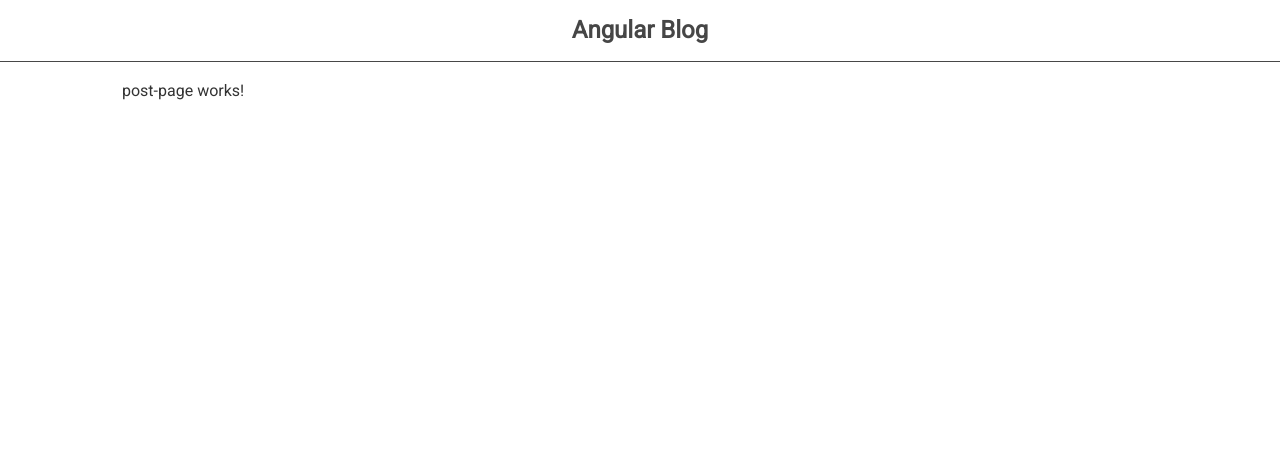
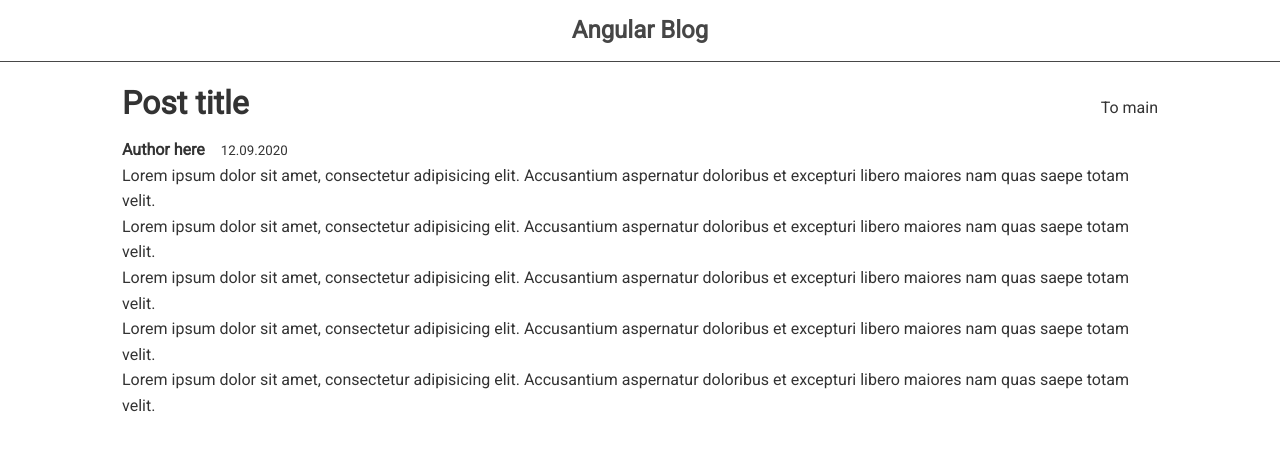
Before and after one commit to Gchapliy/angular-blog, an Angular app: page /post/1 in a window 1280 px wide. Shown: the top 450 px of the page. Built offline with nearby package versions, Linux system fonts and the light colour scheme.

Commit message:
post page decoration

```diff
--- a/src/app/post-page/post-page.component.html
+++ b/src/app/post-page/post-page.component.html
@@ -1 +1,20 @@
-<p>post-page works!</p>
+<div class="post">
+  <div class="header">
+    <h1>Post title</h1>
+
+    <button routerLink="/" class="btn btn-link">To main</button>
+  </div>
+
+  <div class="info">
+    <strong>Author here</strong>
+    <small>12.09.2020</small>
+  </div>
+
+  <div>
+    <p>Lorem ipsum dolor sit amet, consectetur adipisicing elit. Accusantium aspernatur doloribus et excepturi libero maiores nam quas saepe totam velit.</p>
+    <p>Lorem ipsum dolor sit amet, consectetur adipisicing elit. Accusantium aspernatur doloribus et excepturi libero maiores nam quas saepe totam velit.</p>
+    <p>Lorem ipsum dolor sit amet, consectetur adipisicing elit. Accusantium aspernatur doloribus et excepturi libero maiores nam quas saepe totam velit.</p>
+    <p>Lorem ipsum dolor sit amet, consectetur adipisicing elit. Accusantium aspernatur doloribus et excepturi libero maiores nam quas saepe totam velit.</p>
+    <p>Lorem ipsum dolor sit amet, consectetur adipisicing elit. Accusantium aspernatur doloribus et excepturi libero maiores nam quas saepe totam velit.</p>
+  </div>
+</div>
--- a/src/app/post-page/post-page.component.scss
+++ b/src/app/post-page/post-page.component.scss
@@ -0,0 +1,17 @@
+.post{
+  .header{
+    display: flex;
+    justify-content: space-between;
+    align-items: center;
+  }
+
+  h1{
+    margin-bottom: .5rem;
+  }
+
+  .info{
+    strong{
+      margin-right: 1rem;
+    }
+  }
+}
```
